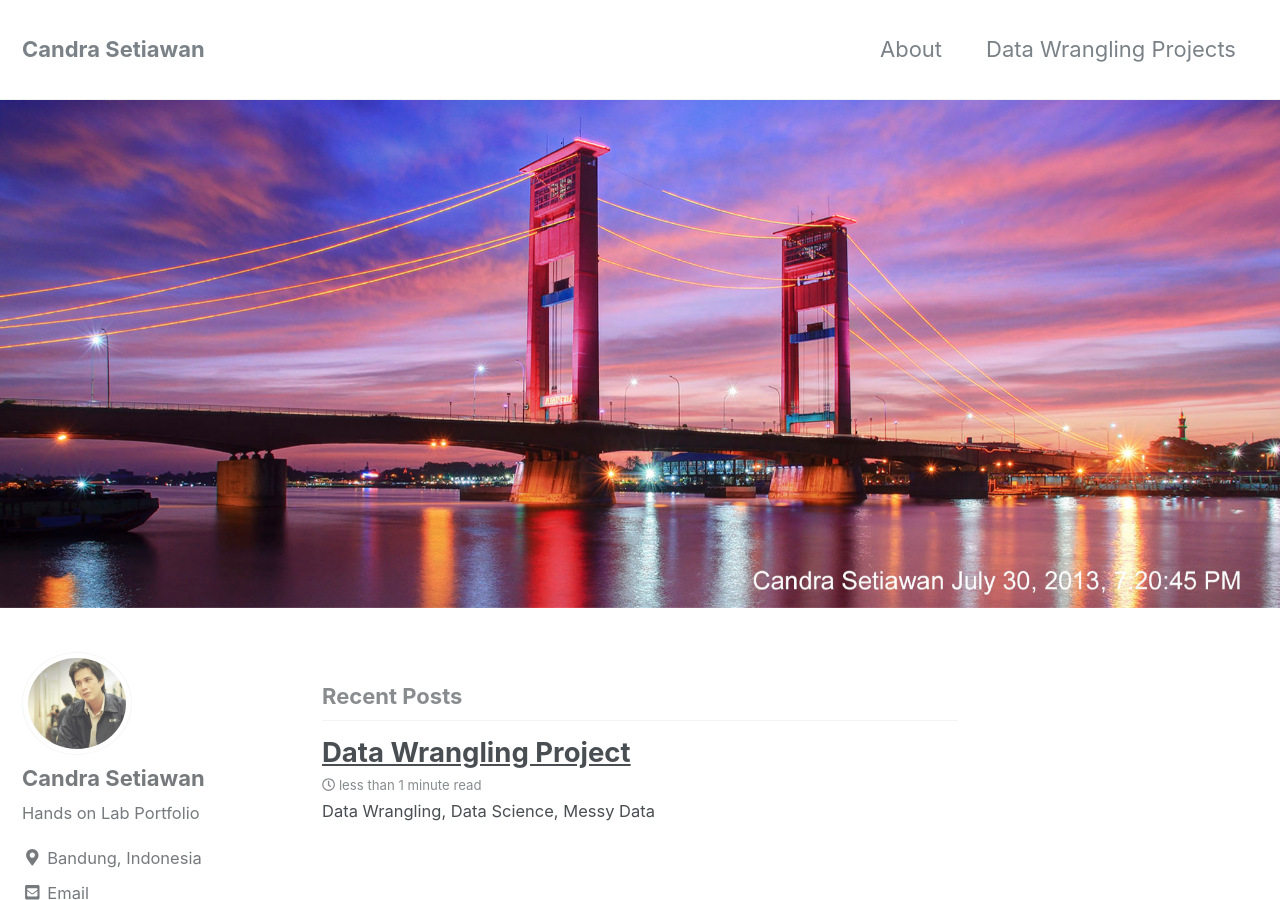
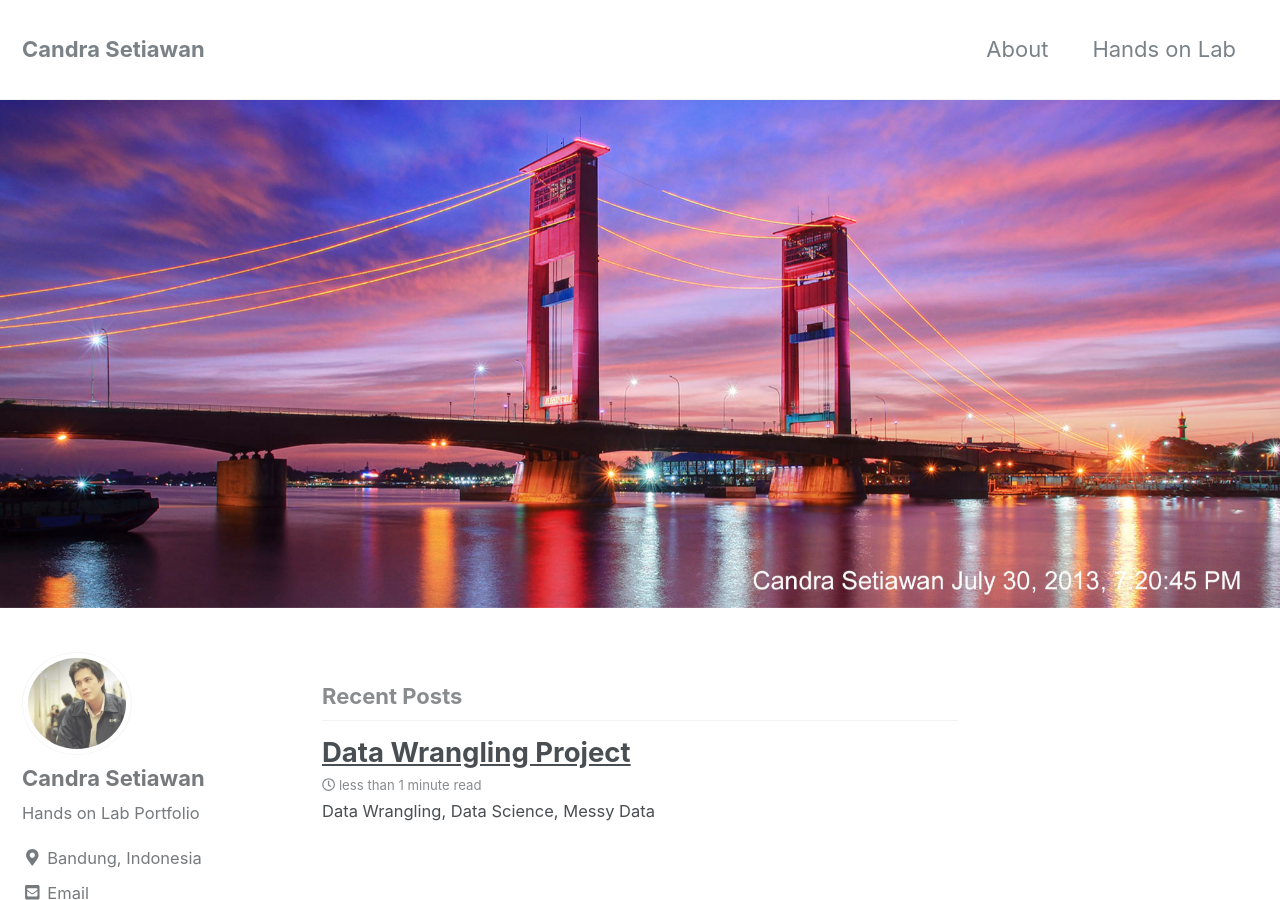
Before and after one commit to candrasetiawan/chan.github.io, a Jekyll site: the page built from index.html, in a window 1280 px wide and 900 px high. Built offline with Jekyll 4.4.1, drawn with Linux system fonts in a browser that asks for light colours; nearby versions of some CDN libraries; the list of posts is cut into pages by our own code.

Commit message:
Update navigation.yml

```diff
--- a/_data/navigation.yml
+++ b/_data/navigation.yml
@@ -2,8 +2,8 @@
 main:
   - title: "About"
     url: /about/
-  - title: "Data Wrangling Projects"
-    url: /data-wrangling/
+  - title: "Hands on Lab"
+    url: /hands-on-lab/
   # - title: "About"
   #   url: https://mmistakes.github.io/minimal-mistakes/about/
   # - title: "Sample Posts"
```
